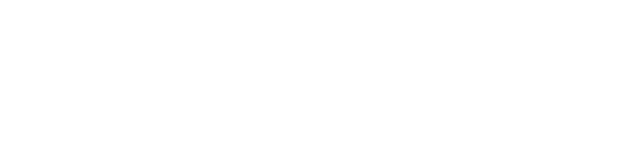
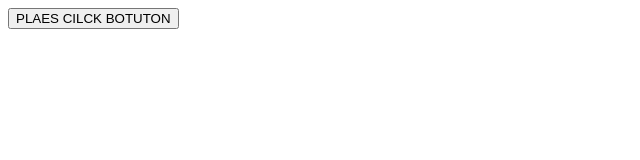
Before and after one commit to LUC4SaIStheBEST/HelloW0rld, a plain HTML site: page index3.html in a window 1280 px wide. Shown: the whole page, without its empty margins (0-640 px from the left). Drawn offline with Linux system fonts and the light colour scheme.

Commit message:
Update index3.html

```diff
--- a/index3.html
+++ b/index3.html
@@ -5,5 +5,7 @@
 </head>
 <body>
 
+<button type="button">PLAES CILCK BOTUTON</button>
+
 </body>
 </html>
```
